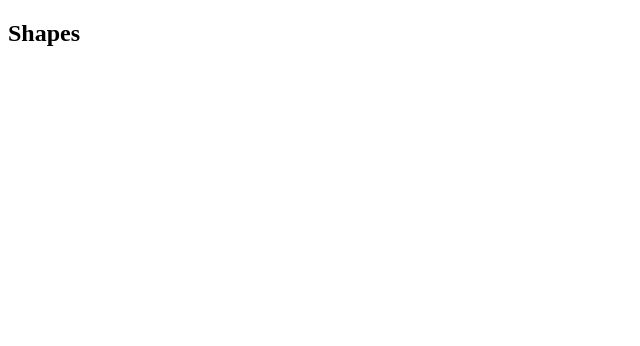
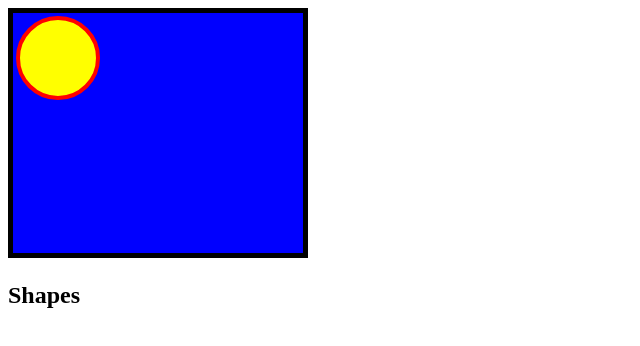
Before and after one commit to Yaociaoman/html1, a plain HTML site: page index.html in a window 1280 px wide. Shown: the whole page, without its empty margins (0-640 px from the left). Drawn offline with Linux system fonts and the light colour scheme.

Commit message:
Update index.html

```diff
--- a/index.html
+++ b/index.html
@@ -2,22 +2,14 @@
 <html>
 <head>
 <title>Shapes</title>
+</head>
 
-<style>
-body {
-  background-color: white;
-}
+<body>
 
 <svg width="300" height="250">
   <rect width="300" height="250" style="fill:rgb(0,0,255);stroke-width:10;stroke:rgb(0,0,0)"/>
   <circle cx="50" cy="50" r="40" stroke="red" stroke-width="4" fill="yellow"/>
 </svg>
-
-</style>
-
-</head>
-
-<body>
 
 <h2>Shapes</h2>
 
```
